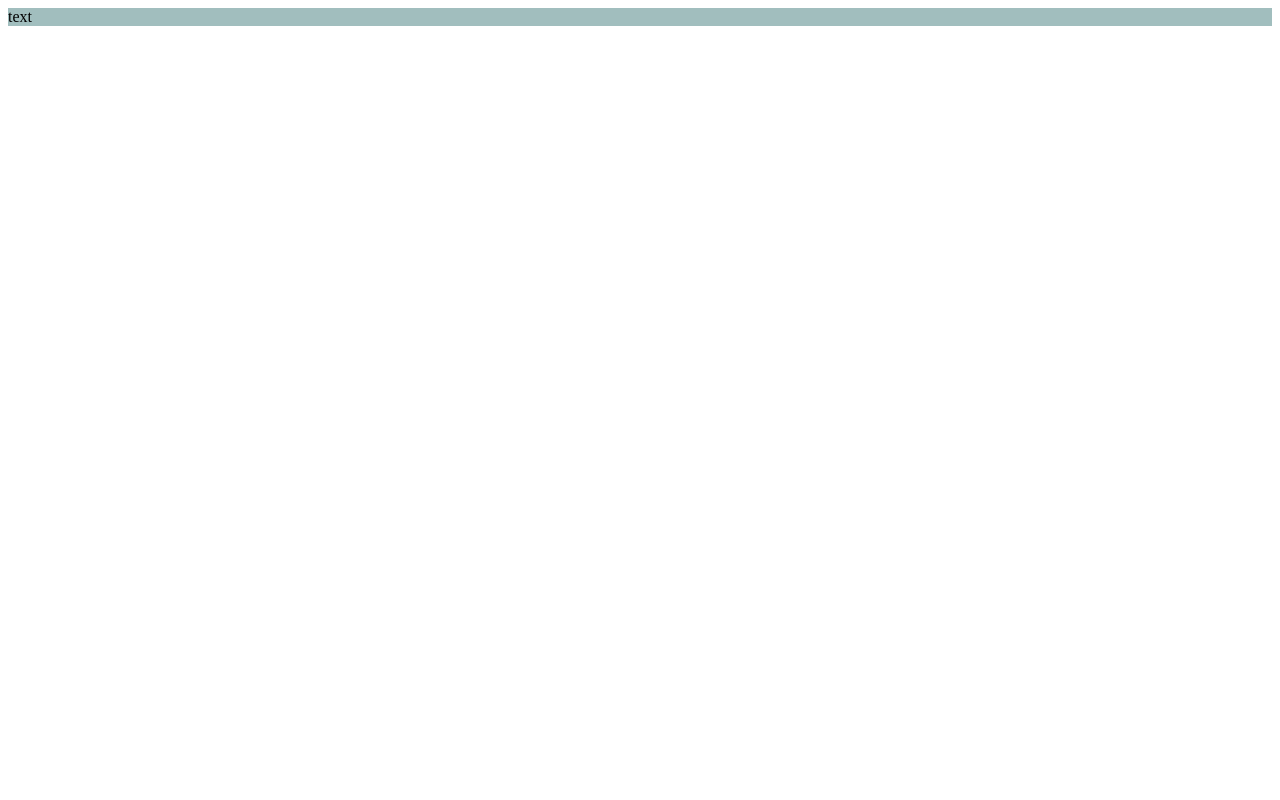
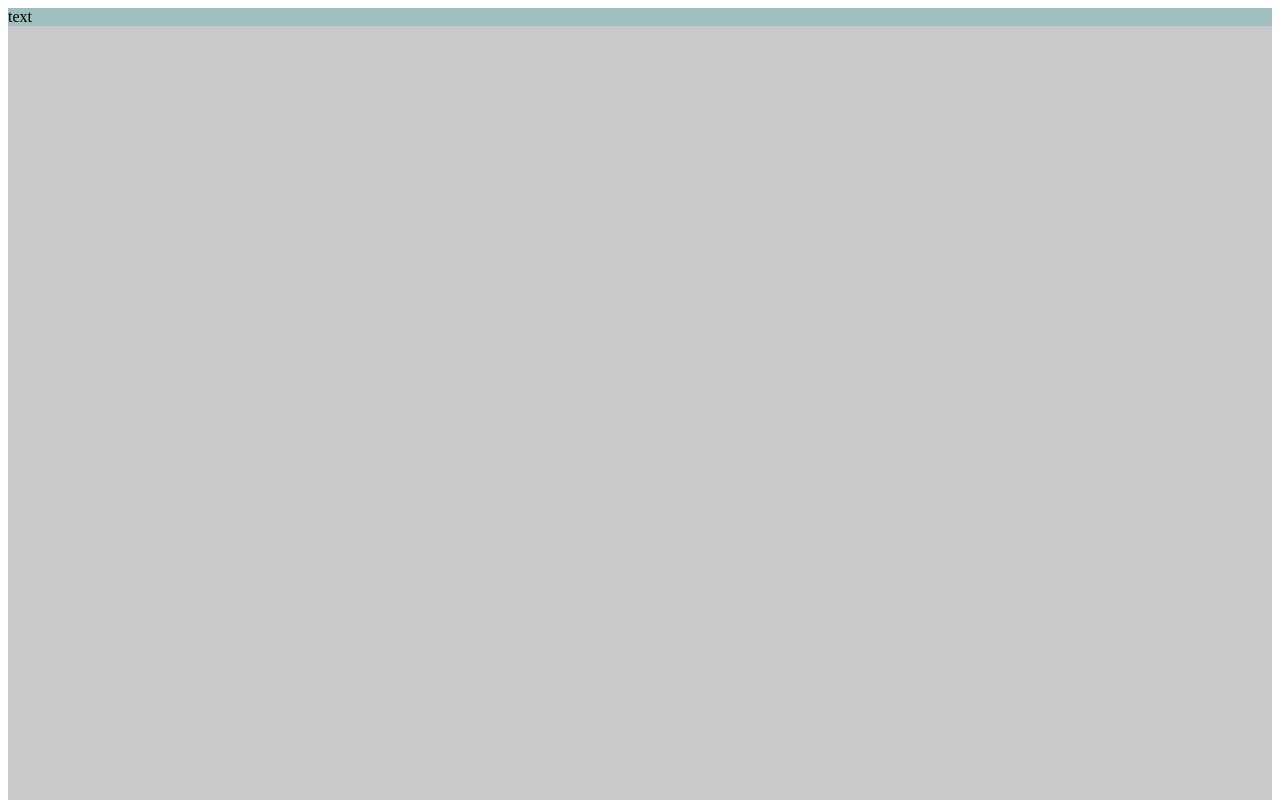
Before and after one commit to BenIsTrying/benistrying.github.io, a plain HTML site: page index.html in a window 1280 px wide. Shown: the top 800 px of the page. Drawn offline with Linux system fonts and the light colour scheme.

Commit message:
container

```diff
--- a/index.html
+++ b/index.html
@@ -6,8 +6,10 @@
 <link rel="stylesheet" href="style.css">
 
 <body>
+    <div id="container">
 
-    <div id="sampleBox">text</div>
 
+        <div id="sampleBox">text</div>
+    </div>
 </body>
 </html>
--- a/style.css
+++ b/style.css
@@ -3,3 +3,9 @@ background-color: rgb(161, 190, 190);
 
 
 }
+#container{
+    background-color: rgb(201, 201, 201);
+    width:auto;
+    height:1000px;
+
+    }
```
